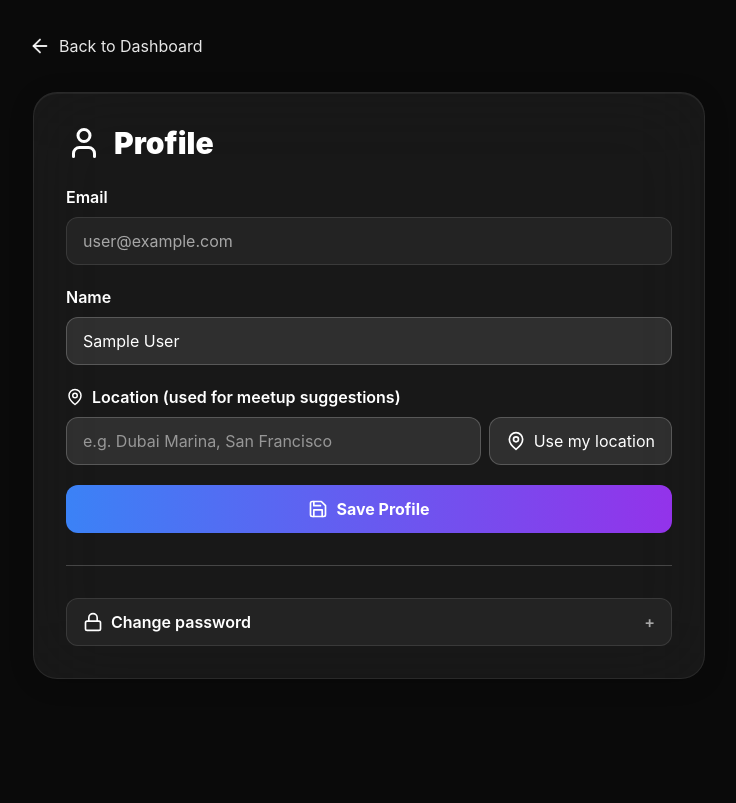
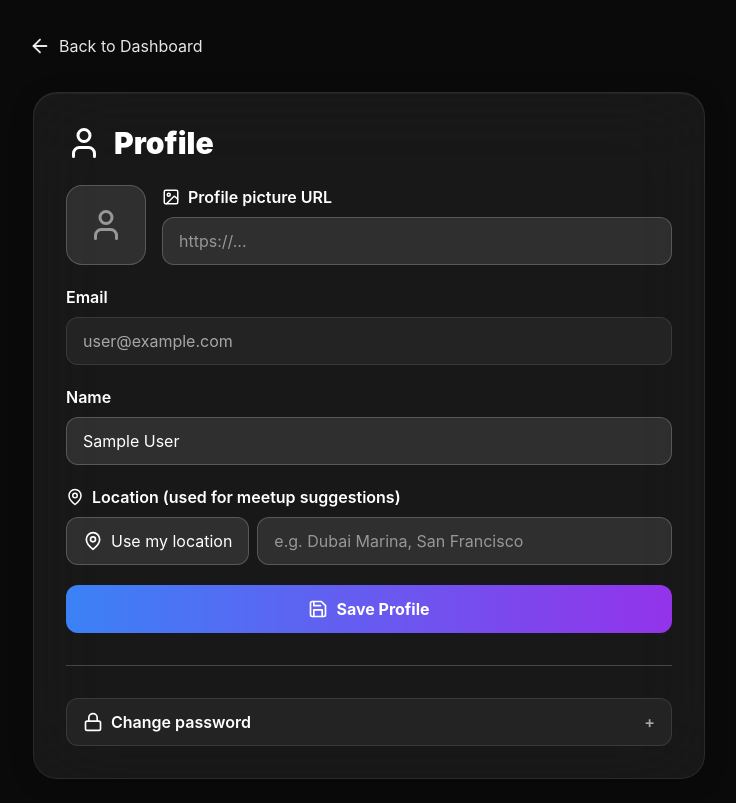
Before and after one commit to rachmurali02/social_app, a Next.js app: page /profile in a window 1280 px wide. Shown: the whole page, without its empty margins (271-1007 px from the left). Built offline with nearby package versions, Linux system fonts and the light colour scheme; no server answers; the database is empty; sample sign-in values are in the browser's storage.

Commit message:
fix:improving image definition and UI and boxes

```diff
--- a/app/api/auth/register/route.ts
+++ b/app/api/auth/register/route.ts
@@ -7,7 +7,7 @@ import { sendWelcomeEmail } from '../../../../lib/email'
 const registerSchema = z.object({
   email: z.string().email(),
   password: z.string().min(6),
-  name: z.string().optional(),
+  name: z.string().min(1, 'Name is required'),
 })
 
 export async function POST(request: NextRequest) {
@@ -29,7 +29,7 @@ export async function POST(request: NextRequest) {
       data: {
         email,
         password: hashedPassword,
-        name: name || email.split('@')[0],
+        name,
         profile: {
           create: {},
         },
--- a/app/api/profile/route.ts
+++ b/app/api/profile/route.ts
@@ -12,7 +12,7 @@ export async function GET() {
     const profile = await prisma.profile.findUnique({
       where: { userId: session.user.id },
     })
-    return NextResponse.json({ profile: profile || { location: null } })
+    return NextResponse.json({ profile: profile || { location: null, avatar: null } })
   } catch (error) {
     console.error('Profile fetch error:', error)
     return NextResponse.json({ error: 'Internal server error' }, { status: 500 })
@@ -27,27 +27,43 @@ export async function PATCH(request: NextRequest) {
     }
 
     const body = await request.json()
-    const { name, location } = body
+    const { name, location, avatar } = body
 
     if (typeof name === 'string') {
+      const trimmed = name.trim()
+      if (!trimmed) return NextResponse.json({ error: 'Name is required' }, { status: 400 })
       await prisma.user.update({
         where: { id: session.user.id },
-        data: { name },
+        data: { name: trimmed },
       })
     }
-    if (typeof location === 'string') {
+    if (typeof location === 'string' || typeof avatar === 'string') {
       await prisma.profile.upsert({
         where: { userId: session.user.id },
-        create: { userId: session.user.id, location: location.trim() || null },
-        update: { location: location.trim() || null },
+        create: {
+          userId: session.user.id,
+          location: typeof location === 'string' ? location.trim() || null : null,
+          avatar: typeof avatar === 'string' ? avatar.trim() || null : null,
+        },
+        update: {
+          ...(typeof location === 'string' && { location: location.trim() || null }),
+          ...(typeof avatar === 'string' && { avatar: avatar.trim() || null }),
+        },
       })
     }
 
     const user = await prisma.user.findUnique({
       where: { id: session.user.id },
-      select: { id: true, email: true, name: true },
+      include: { profile: true },
     })
-    return NextResponse.json({ user })
+    return NextResponse.json({
+      user: {
+        id: user!.id,
+        email: user!.email,
+        name: user!.name,
+        profile: user!.profile,
+      },
+    })
   } catch (error) {
     console.error('Profile update error:', error)
     return NextResponse.json({ error: 'Internal server error' }, { status: 500 })
--- a/app/login/page.tsx
+++ b/app/login/page.tsx
@@ -24,10 +24,13 @@ export default function LoginPage() {
 
     try {
       if (!isLogin) {
+        if (!name?.trim()) {
+          throw new Error('Name is required')
+        }
         const registerResponse = await fetch('/api/auth/register', {
           method: 'POST',
           headers: { 'Content-Type': 'application/json' },
-          body: JSON.stringify({ email, password, name }),
+          body: JSON.stringify({ email, password, name: name?.trim() }),
         })
 
         if (!registerResponse.ok) {
@@ -139,11 +142,12 @@ export default function LoginPage() {
               <div>
                 <label className="flex items-center gap-2 text-white font-semibold mb-2 text-sm">
                   <Users size={18} />
-                  Name (optional)
+                  Name
                 </label>
                 <input
                   name="name"
                   type="text"
+                  required
                   className="w-full h-12 rounded-2xl bg-black/40 border border-white/25 px-4 text-sm text-white caret-white placeholder-white/60 outline-none focus:ring-2 focus:ring-amber-400/80 focus:border-transparent transition-colors"
                   placeholder="What should friends call you?"
                 />
--- a/app/profile/page.tsx
+++ b/app/profile/page.tsx
@@ -2,14 +2,15 @@
 
 import { useSession } from 'next-auth/react'
 import { useRouter } from 'next/navigation'
-import { useEffect, useState } from 'react'
-import { User, ArrowLeft, Save, Lock, Eye, EyeOff, MapPin, Loader2 } from 'lucide-react'
+import { useEffect, useState, useRef } from 'react'
+import { User, ArrowLeft, Save, Lock, Eye, EyeOff, MapPin, Loader2, Image as ImageIcon } from 'lucide-react'
 import Link from 'next/link'
 
 export default function ProfilePage() {
   const { data: session, status } = useSession()
   const router = useRouter()
   const [name, setName] = useState('')
+  const [avatar, setAvatar] = useState('')
   const [loading, setLoading] = useState(false)
   const [passwordOpen, setPasswordOpen] = useState(false)
   const [currentPassword, setCurrentPassword] = useState('')
@@ -21,6 +22,7 @@ export default function ProfilePage() {
   const [passwordSuccess, setPasswordSuccess] = useState(false)
   const [location, setLocation] = useState('')
   const [locationLoading, setLocationLoading] = useState(false)
+  const locationFetchedOnMount = useRef(false)
 
   useEffect(() => {
     if (status === 'unauthenticated') {
@@ -38,9 +40,32 @@ export default function ProfilePage() {
     if (session?.user?.id) {
       fetch('/api/profile')
         .then((r) => r.json())
-        .then((d) => setLocation(d.profile?.location || ''))
+        .then((d) => {
+          setLocation(d.profile?.location || '')
+          setAvatar(d.profile?.avatar || '')
+        })
         .catch(() => {})
     }
+  }, [session?.user?.id])
+
+  useEffect(() => {
+    const isMobile = typeof navigator !== 'undefined' && /iPhone|iPad|Android|Mobile/i.test(navigator.userAgent)
+    if (!isMobile || !session?.user?.id || locationFetchedOnMount.current) return
+    locationFetchedOnMount.current = true
+    if (!navigator.geolocation) return
+    setLocationLoading(true)
+    navigator.geolocation.getCurrentPosition(
+      async (pos) => {
+        try {
+          const r = await fetch(`/api/geocode/reverse?lat=${pos.coords.latitude}&lon=${pos.coords.longitude}`)
+          const d = await r.json()
+          if (d.displayName) setLocation(d.displayName)
+        } finally {
+          setLocationLoading(false)
+        }
+      },
+      () => setLocationLoading(false)
+    )
   }, [session?.user?.id])
 
   const handleSave = async (e: React.FormEvent) => {
@@ -50,7 +75,7 @@ export default function ProfilePage() {
       const response = await fetch('/api/profile', {
         method: 'PATCH',
         headers: { 'Content-Type': 'application/json' },
-        body: JSON.stringify({ name, location }),
+        body: JSON.stringify({ name, location, avatar }),
       })
       if (response.ok) {
         router.push('/dashboard')
@@ -126,6 +151,28 @@ export default function ProfilePage() {
           </h1>
 
           <form onSubmit={handleSave} className="space-y-5">
+            <div className="flex items-start gap-4">
+              <div className="shrink-0 w-20 h-20 rounded-2xl bg-white/10 border border-white/20 overflow-hidden flex items-center justify-center">
+                {avatar ? (
+                  <img src={avatar} alt="" className="w-full h-full object-cover" />
+                ) : (
+                  <User size={36} className="text-white/50" />
+                )}
+              </div>
+              <div className="flex-1 min-w-0">
+                <label className="block text-white font-semibold mb-2 flex items-center gap-2">
+                  <ImageIcon size={18} /> Profile picture URL
+                </label>
+                <input
+                  type="url"
+                  value={avatar}
+                  onChange={(e) => setAvatar(e.target.value)}
+                  className="w-full min-h-[48px] px-4 rounded-xl bg-white/10 border border-white/20 text-white placeholder-white/50 focus:outline-none focus:ring-2 focus:ring-blue-400 text-base"
+                  placeholder="https://..."
+                />
+              </div>
+            </div>
+
             <div>
               <label className="block text-white font-semibold mb-2">Email</label>
               <input
@@ -142,6 +189,7 @@ export default function ProfilePage() {
                 type="text"
                 value={name}
                 onChange={(e) => setName(e.target.value)}
+                required
                 className="w-full min-h-[48px] px-4 rounded-xl bg-white/10 border border-white/20 text-white placeholder-white/50 focus:outline-none focus:ring-2 focus:ring-blue-400 text-base"
                 placeholder="Your name"
               />
@@ -151,17 +199,10 @@ export default function ProfilePage() {
               <label className="block text-white font-semibold mb-2 flex items-center gap-2">
                 <MapPin size={18} /> Location (used for meetup suggestions)
               </label>
-              <div className="flex gap-2">
-                <input
-                  type="text"
-                  value={location}
-                  onChange={(e) => setLocation(e.target.value)}
-                  className="flex-1 min-h-[48px] px-4 rounded-xl bg-white/10 border border-white/20 text-white placeholder-white/50 focus:outline-none focus:ring-2 focus:ring-blue-400 text-base"
-                  placeholder="e.g. Dubai Marina, San Francisco"
-                />
+              <div className="flex flex-col sm:flex-row gap-2">
                 <button
                   type="button"
-                  onClick={async () => {
+                  onClick={() => {
                     if (!navigator.geolocation) return
                     setLocationLoading(true)
                     navigator.geolocation.getCurrentPosition(
@@ -180,11 +221,18 @@ export default function ProfilePage() {
                     )
                   }}
                   disabled={locationLoading}
-                  className="shrink-0 min-h-[48px] px-4 rounded-xl bg-white/10 border border-white/20 text-white hover:bg-white/20 disabled:opacity-50 flex items-center gap-2"
+                  className="shrink-0 min-h-[48px] px-4 rounded-xl bg-white/10 border border-white/20 text-white hover:bg-white/20 disabled:opacity-50 flex items-center justify-center gap-2 order-first sm:order-none"
                 >
                   {locationLoading ? <Loader2 size={20} className="animate-spin" /> : <MapPin size={20} />}
                   Use my location
                 </button>
+                <input
+                  type="text"
+                  value={location}
+                  onChange={(e) => setLocation(e.target.value)}
+                  className="flex-1 min-h-[48px] px-4 rounded-xl bg-white/10 border border-white/20 text-white placeholder-white/50 focus:outline-none focus:ring-2 focus:ring-blue-400 text-base"
+                  placeholder="e.g. Dubai Marina, San Francisco"
+                />
               </div>
             </div>
 
--- a/lib/auth.ts
+++ b/lib/auth.ts
@@ -27,7 +27,7 @@ export const authOptions: NextAuthOptions = {
         return {
           id: user.id,
           email: user.email,
-          name: user.name || user.email,
+          name: user.name ?? user.email,
         }
       },
     }),
```
